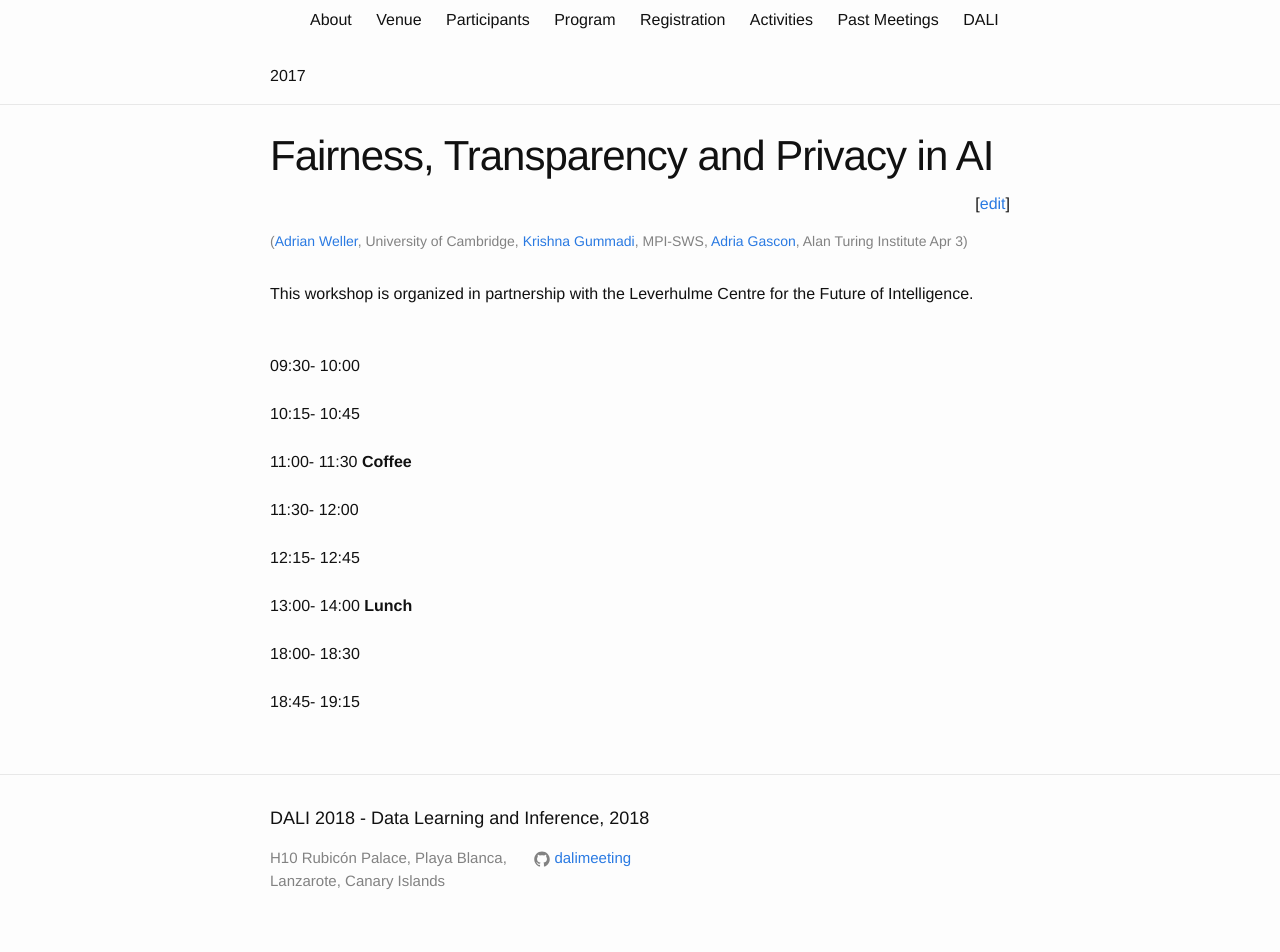
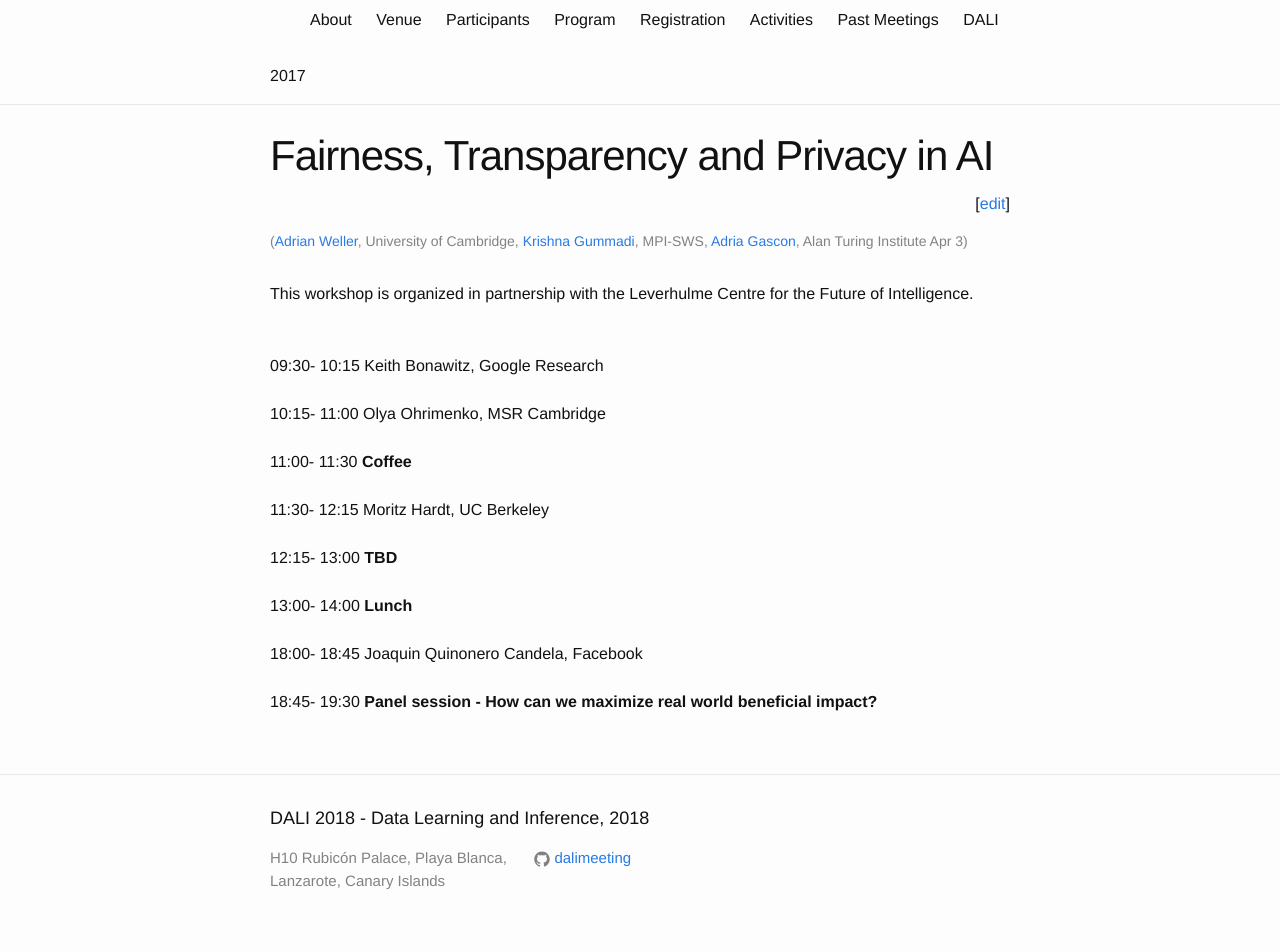
Before and after one commit to dalimeeting/dalimeeting.github.io, a Jekyll site: the page built from _posts/2018-04-03-workshopFTP.md, in a window 1280 px wide. Shown: the part 359-1311 px from the top of the page. Built offline with Jekyll 4.4.1, drawn with Linux system fonts in a browser that asks for light colours.

Commit message:
Update 2018-04-03-workshopFTP.md

```diff
--- a/_posts/2018-04-03-workshopFTP.md
+++ b/_posts/2018-04-03-workshopFTP.md
@@ -23,35 +23,35 @@ show_abstracts: false
 talks:
 - title:
   author:
-  - family:
-    given:
+  - family: Bonawitz
+    given: Keith
     url:
-    institute:
+    institute: Google Research
   youtube:
   start: "09:30"
-  end: "10:00"
+  end: "10:15"
 - title:
   author:
-  - given:
-    family:
+  - given: Olya
+    family: Ohrimenko
     url:
-    institute:
+    institute: MSR Cambridge
   youtube:
   start: "10:15"
-  end: "10:45"
+  end: "11:00"
 - title: Coffee
   start: "11:00"
   end: "11:30"
 - title:
   author:
-  - given:
-    family:
+  - given: Moritz
+    family: Hardt
     url:
-    institute:
+    institute: UC Berkeley
   youtube:
   start: "11:30"
-  end: "12:00"
-- title:
+  end: "12:15"
+- title: TBD
   author:
   - given:
     family:
@@ -59,20 +59,20 @@ talks:
     institute:
   youtube:
   start: "12:15"
-  end: "12:45"
+  end: "13:00"
 - title: Lunch
   start: "13:00"
   end: "14:00"
 - title:
   author:
-  - given:
-    family:
+  - given: Joaquin
+    family: Quinonero Candela
     url:
-    institute:
+    institute: Facebook
   youtube:
   start: "18:00"
-  end: "18:30"
-- title:
+  end: "18:45"
+- title: "Panel session - How can we maximize real world beneficial impact?"
   author:
   - given:
     family:
```
Also changed, not shown: other parts of _posts/2018-04-03-workshopFTP.md (+1 -1 lines).
